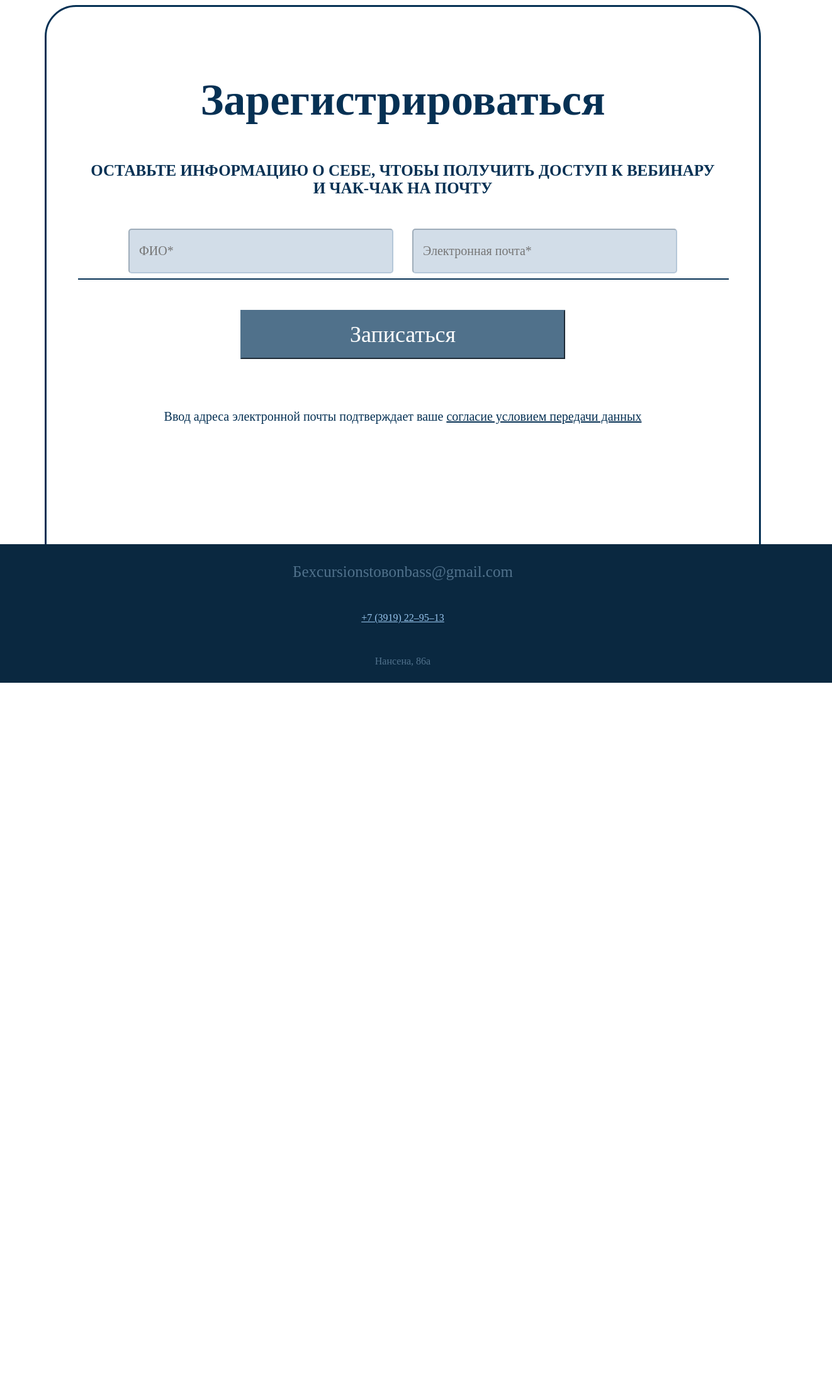
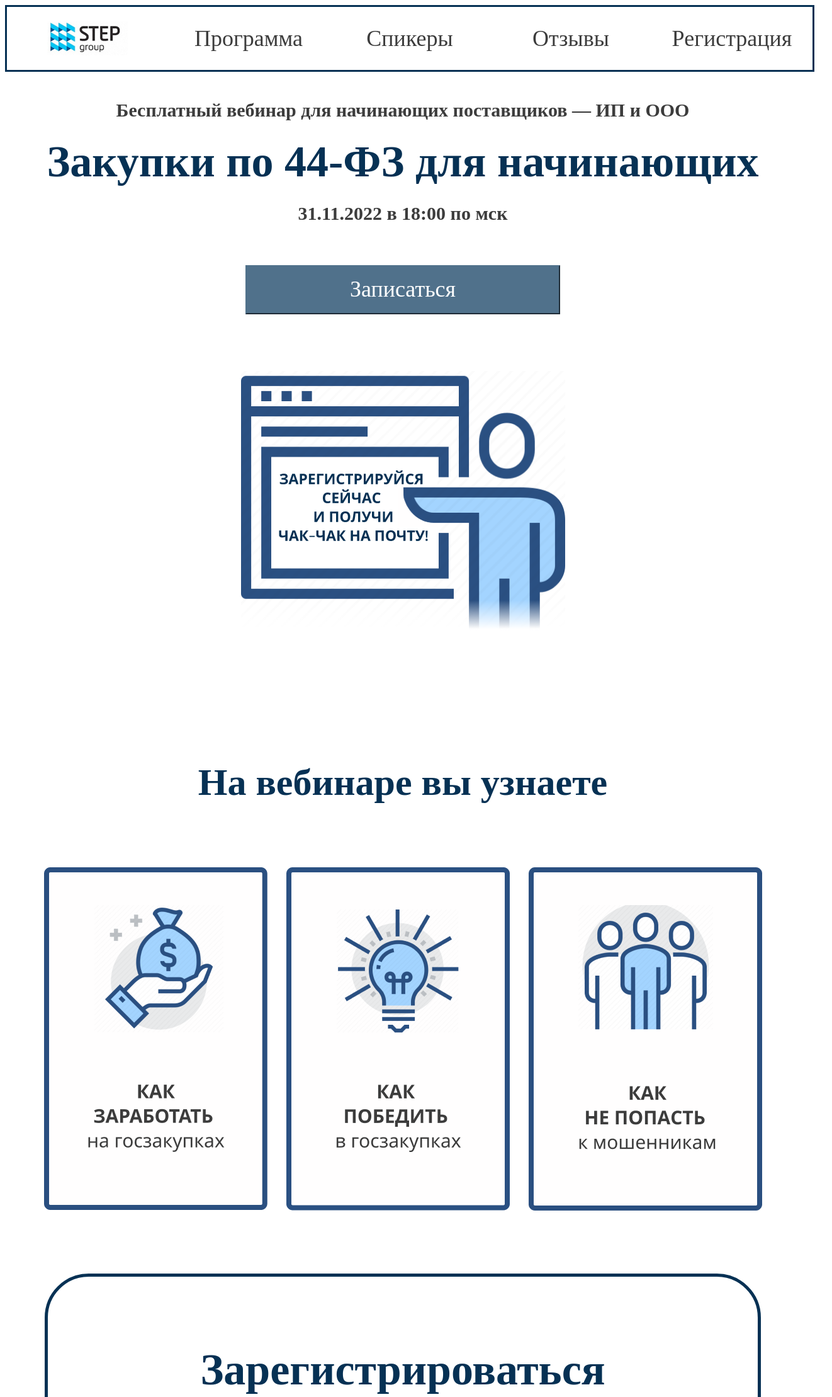
Before and after one commit to biakaalisa/LandingFZ-44, a website: page src/index.html in a window 1280 px wide. Shown: the top 2218 px of the page at 63% size, 1322 px wide, since content can reach past the window. Before the commit the page ends 1084 px from the top, so only its background shows below. Drawn offline with Linux system fonts and the light colour scheme.

Commit message:
первый и второй слайды, регистрация на кнопке

```diff
--- a/src/css/style.css
+++ b/src/css/style.css
@@ -1,3 +1,156 @@
+h2 {
+    color: #063154;
+    font-size: 60px;
+    font-weight: bold;
+    text-align: center;
+}
+
+.STEPgroup{
+    display: grid;
+    position: fixed;
+    grid-template-areas:
+    "ABCDE";
+
+    grid-template-columns: repeat(5, 1fr);
+    align-items: center;
+    justify-items: center;
+    height: 100px;
+    width: 100%;
+
+    background-color: #ffffff;
+    font-family: 'Krub';
+    font-style: normal;
+    color:#3C3C3C;
+    font-size: 36px;
+    text-align: center;
+    border: 3px solid #063154;
+}
+
+.Logo{
+    grid-area: A;
+}
+
+.HeaderProgramm{
+    grid-area: B;
+}
+
+.HeaderSpikers{
+    grid-area: C;
+}
+
+.HeaderFeedback{
+    grid-area: D;
+}
+
+.HeaderReg{
+    grid-area: E;
+}
+
+.Kostyl{
+    height: 125px;
+    width: 100%;
+    background-color: white;
+}
+
+.section1{
+    display:block;
+
+    background-color:white;
+    height: 1000px;
+    width: 100%;
+    justify-items: center;
+
+    font-family: 'Krub';
+    font-style: normal;
+    text-align: center;
+    color: #063154;
+}
+
+.UnderMainTitleWords{
+    color:#3C3C3C;
+}
+
+.MainTitleWords{
+    margin: 10px;
+}
+
+.ImagesSL1{
+    margin-top: 90px;
+}
+
+.Eoverlay{
+    display: none;
+    position: fixed;
+    width: 100%;
+    height: 100%;
+    top: 0;
+    background-color:rgba(0, 0, 0, .55);
+}
+
+.OverlayRegistration{
+    display: grid;
+    justify-items:center;
+    width: 100%;
+    grid-template-areas:
+        "A"
+        "B"
+        "C";
+
+    margin-top: 50px;
+    row-gap: 50px;
+    column-gap: 10px;
+
+    color:#ffffff;
+    font-size:20px;
+    text-align: center;
+    margin-bottom: 50px;
+}
+
+.EAgreement{
+    color:#98C5ED;
+}
+
+.Emodal{
+    position: absolute;
+    top: 50%;
+    left: 50%;
+    transform: translate(-50%, -50%);
+
+    width: 550px;
+    height: 600px;
+    background-color:#0A2840;
+    border-radius: 10px;
+}
+
+.section2{
+    display: block;
+    align-items: center;
+}
+
+.pictureSl2{
+    display: grid;
+    grid-template-areas:
+    "A B C";
+    align-items: center;
+    justify-content: center;
+    column-gap: 30px;
+    margin-top: 100px;
+    justify-items:end;
+    margin-bottom:  100px;
+}
+
+.Sl2P1{
+    grid-area: A;
+}
+
+.Sl2P2{
+    grid-area: B;
+}
+
+.Sl2P3{
+    grid-area: C;
+}
+
 .section7{
     display:block;
 
@@ -6,8 +159,8 @@
     padding: 50px;
     justify-items: center;
 
-    border: 3px solid #063154;
-    border-radius: 50px;
+    border: 5px solid #063154;
+    border-radius: 70px;
     margin-left: 5%;
     margin-right: 5%;
     /*position: relative;     /*обтекание объекта*/
@@ -26,13 +179,11 @@
 
 .RegistButton{
     grid-area: C;
-    width: 50%;
+    width: 500px;
     height: 78px;
     border-color: #50718B;
     margin-top: 40px;
     background-color:#50718B;       /*цвет пока кнопку не трогают*/
-    margin-left: 25%;
-    margin-right: 25%;
 
     color: #ffffff;
     font-family: 'Krub';
@@ -43,6 +194,10 @@
     text-align: center;
 
     transition-duration: 0.6s;
+}
+
+.ButtonKostyl{
+    width: 100%;
 }
 
 .RegistButton:hover {           /*что делается при наведении на кнопку*/
@@ -60,6 +215,7 @@
     column-gap: 30px;
     margin-top: 50px;
     justify-items:end;
+    margin-bottom:  50px;
 }
 
 .RegistNameInput{
@@ -107,6 +263,33 @@
     display: block;
 }
 
+
+.agreement{
+    margin-top: 40px;
+    font-size:20px;
+}
+
+.footer{
+    display: grid;
+    background-color: #0A2840;
+    width: 100%;
+
+    text-decoration-color: #50718B;
+    text-align: center;
+    min-height: 220px;
+    color: #50718B;
+
+    justify-items: center;
+    align-items: center;
+    margin-top: -100px;
+    row-gap: 10px;
+}
+
+.footer_text{
+    font-size: 25px;
+    margin-top: 5px;
+}
+
 .overlay{
     display: none;
     position: fixed;
@@ -127,7 +310,6 @@
     background-color:#0A2840;
     border-radius: 10px;
 }
-
 
 .modal_subtitle{
     margin-top: 25px;
@@ -171,27 +353,3 @@
     text-align: center;
     color: #ffffff;
 }
-
-.agreement{
-    margin-top: 80px;
-    font-size:20px;
-}
-
-.footer{
-    display: grid;
-    background-color: #0A2840;
-    margin: -50px;
-
-    text-decoration-color: #50718B;
-    text-align: center;
-    min-height: 220px;
-    color: #50718B;
-
-    justify-items: center;
-    align-items: center;
-}
-
-.footer_text{
-    font-size: 25px;
-    margin-top: 5px;
-}
--- a/src/index.html
+++ b/src/index.html
@@ -15,12 +15,39 @@
     <script src="js/jquery.validate.min.js"></script>
 </head>
 
+
+
 <body>
+
+    <header class="STEPgroup">
+        <img src="img/Logo.png" id="Logo">
+        <a id="HeaderProgramm">Программа</a>
+        <a id="HeaderSpikers">Спикеры</a>
+        <a id="HeaderFeedback">Отзывы</a>
+        <a id='HeaderReg'>Регистрация</a>
+    </header>
+    <div class="Kostyl"></div>
+
+    <section class="section1">
+        <h2 style="font-size:30px" class="UnderMainTitleWords"> Бесплатный вебинар для начинающих поставщиков  — ИП и ООО</h2>
+        <h1 style="font-size:70px" class="MainTitleWords"> <strong>Закупки по 44-ФЗ для начинающих</strong></h1>
+        <h2 style="font-size:30px;" class="UnderMainTitleWords">31.11.2022 в 18:00 по мск</h2>
+        <div class="ButtonKostyl"><button class="RegistButton" type="submit" id="ZaEButton">Записаться</button></div>
+        <img src="img/Slide1img.png" class="ImagesSL1">
+    </section>
+
+    <section class="section2">
+        <h2>На вебинаре вы узнаете</h2>
+        <div class="pictureSl2">
+            <img src="img/Sl2P1.png" class="Sl2P1" alt="start picture">
+            <img src="img/Sl2P2.png" class="Sl2P2" alt="start picture">
+            <img src="img/Sl2P3.png"  class="Sl2P3" alt="start picture">
+        </div>
+    </section>
+
     <section class="section7">
-
-            <h1 style="font-size:70px" class="Regist"><strong>Зарегистрироваться</strong></h1>
-            <h2 style="font-size:25px;">ОСТАВЬТЕ ИНФОРМАЦИЮ О СЕБЕ, ЧТОБЫ ПОЛУЧИТЬ ДОСТУП К ВЕБИНАРУ <br> И ЧАК-ЧАК НА ПОЧТУ</h2>
-
+        <h2 style="font-size:70px" class="Regist"><strong>Зарегистрироваться</strong></h2>
+        <h2 style="font-size:25px">ОСТАВЬТЕ ИНФОРМАЦИЮ О СЕБЕ, ЧТОБЫ ПОЛУЧИТЬ ДОСТУП К ВЕБИНАРУ <br> И ЧАК-ЧАК НА ПОЧТУ</h2>
         <form class="Registration" id="EForm" action="#">
             <div class="Input">
             <input class="RegistNameInput" name="name" type="text" placeholder="ФИО*">
@@ -37,18 +64,34 @@
 
         <footer class="footer">
             <div class="footer_text">
+                <div>
                     <div">Бexcursionstoвonbass@gmail.com</div>
-                <a href="https://2gis.ru/norilsk/firm/10696577395982351" style="color: #98C5ED;">+7 (3919) 22‒95‒13</a>
-                <address">Нансена, 86а</address>
+                   <div><a href="https://2gis.ru/norilsk/firm/10696577395982351" style="color: #98C5ED;">+7 (3919) 22‒95‒13</a></div>
+                   <div><address">Нансена, 86а</address></div>
                 </div>
-
+            </div>
         </footer>
 
         <div class="overlay">
             <div class="modal">
                 <div class="modal_subtitle">ДАННЫЕ ОТПРАВЛЕНЫ</div>
                 <div class="modal_description">Спасибо, что выбрали нашу платформу <br> Желаем удачи в вашем бизнесе</div>
-                <button class="ModalButton" data-modal="modal_close" >Ясно!</button>
+                <button class="ModalButton" data-modal="modal_close">Ясно!</button>
+            </div>
+        </div>
+
+        <div class="Eoverlay">
+            <div class="Emodal">
+                <form class="OverlayRegistration" id="EForm" action="#">
+                    <input class="RegistNameInput" name="name" type="text" placeholder="ФИО*">
+                    <input class="RegistEmailInput" name="email" type="email" placeholder="Электронная почта*">
+                    <hr size="2" color='#063154' width=100%;>
+                    <button class="RegistButton" type="submit" id="ZaeeEButton">Записаться</button>
+                    <div>
+                    <a>Ввод адреса электронной почты подтверждает ваше</a>
+                    <a href = 'https://www.youtube.com/watch?v=tajXWvOZyxQ' class="EAgreement"> согласие условием передачи данных </a>
+                    </div>
+                </form>
             </div>
         </div>
 </body>
--- a/src/js/script.js
+++ b/src/js/script.js
@@ -14,11 +14,27 @@ $(document).ready(function(){
         }
     });
 
+
+    $("#EButton").on('click', function(){
+        $('.overlay,#Thanks').fadeIn();
+    })
     $("[data-modal=modal_close]").on('click', function(){
         $('.overlay,#Thanks').fadeOut();
     })
 
-    $('#EForm').on("submit", function(e){
+
+    $("#ZaEButton").on('click', function(){
+        $('.Eoverlay,#Regist').fadeIn();
+    })
+    $("#ZaeeEButton").on('click', function(){
+        $('.Eoverlay,#Regist').fadeOut();
+        $('.overlay,#Thanks').fadeIn();
+    })
+
+
+
+
+    /*$("#EButton").on('click', function(e){
 
         e.preventDefault();      //отменить стандарт.поведен браузера (после отправки формы
                                     //перезагрузка страницы произвоиться не будет)
@@ -32,5 +48,5 @@ $(document).ready(function(){
             $('RegistInput').trigger('reset');
         })
         return false;
-    })
+    })*/
 })
```
Also changed, not shown: src/img/Logo.png (added), src/img/Sl2P1.png (added), src/img/Sl2P2.png (added), src/img/Sl2P3.png (added), src/img/Slide1img.png (added), 1 other file. Lines whose indentation alone changed are shown as unchanged.
